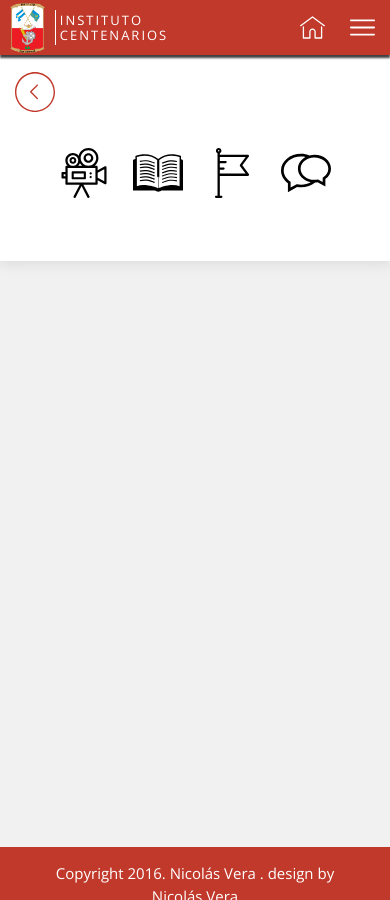
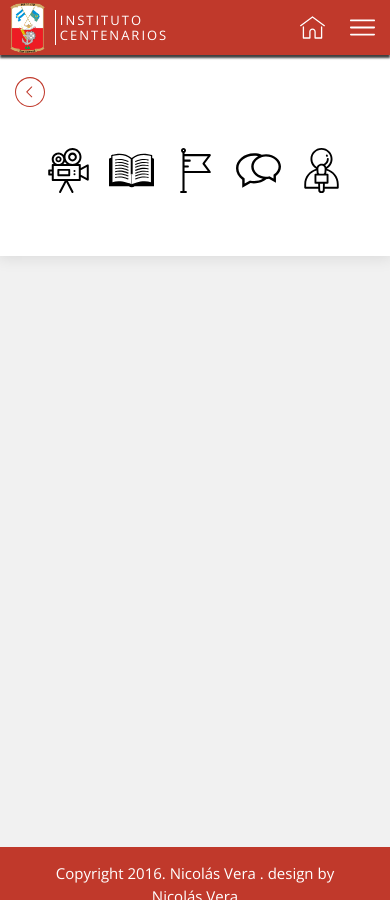
Before and after one commit to nicoverali/Instituto-Centenarios, a Jekyll site: the page built from pages/videos.html, in a window 390 px wide and 900 px high. Built offline with Jekyll 4.4.1, drawn with Linux system fonts in a browser that asks for light colours; nearby versions of some CDN libraries.

Commit message:
Added "Videos del noticiero" category

```diff
--- /dev/null
+++ b/_includes/_svg/_reportersvg.html
@@ -0,0 +1,31 @@
+<?xml version="1.0" encoding="iso-8859-1"?>
+<!-- Generator: Adobe Illustrator 19.0.0, SVG Export Plug-In . SVG Version: 6.00 Build 0)  -->
+<svg version="1.1" id="Layer_1" xmlns="http://www.w3.org/2000/svg" xmlns:xlink="http://www.w3.org/1999/xlink" x="0px" y="0px"
+	 viewBox="0 0 512.001 512.001" style="enable-background:new 0 0 512.001 512.001;" xml:space="preserve">
+<g>
+	<g>
+		<g>
+			<path d="M309.642,95.373c1.957,3.476,5.571,5.43,9.294,5.43c1.771,0,3.566-0.442,5.218-1.372
+				c5.128-2.887,6.945-9.385,4.057-14.512c-1.008-1.791-2.09-3.557-3.216-5.246c-3.262-4.899-9.877-6.223-14.774-2.964
+				c-4.898,3.261-6.225,9.876-2.964,14.774C308.089,92.731,308.893,94.041,309.642,95.373z"/>
+			<path d="M315.941,235.563c38.98-21.299,65.487-62.673,65.487-110.135C381.428,56.267,325.162,0,256,0
+				S130.573,56.267,130.573,125.428c0,47.462,26.508,88.836,65.487,110.136c-78.244,20.614-136.118,91.962-136.118,176.59v39.939
+				c0,5.883,4.771,10.655,10.655,10.655h148.75l0.517,22.693c0.374,14.894,16.246,26.561,36.136,26.561
+				c19.89,0,35.762-11.667,36.136-26.584l0.517-22.669h148.751c5.883,0,10.655-4.771,10.655-10.655v-39.941
+				C452.059,327.525,394.185,256.176,315.941,235.563z M151.882,125.428c0-57.411,46.708-104.119,104.118-104.119
+				s104.119,46.708,104.119,104.119c0,37.896-20.356,71.12-50.703,89.333c-2.604-6.619-6.418-12.764-11.327-18.052
+				c24.352-14.434,40.722-40.977,40.722-71.28c0-5.883-4.771-10.655-10.655-10.655c-5.883,0-10.655,4.771-10.655,10.655
+				c0,26.123-16.378,48.478-39.4,57.377c-6.948-2.899-14.459-4.458-22.102-4.458c-15.792,0-31.053,6.602-41.866,18.112
+				c-5.018,5.342-8.905,11.581-11.549,18.301C172.238,196.548,151.882,163.325,151.882,125.428z M222.71,282.393l-2.772-44.349
+				c-0.629-10.06,2.826-19.647,9.729-26.995c6.902-7.347,16.255-11.393,26.335-11.393c10.08,0,19.433,4.047,26.335,11.392
+				c6.903,7.347,10.357,16.935,9.729,26.996l-2.772,44.349c-0.343,5.491-4.921,9.793-10.422,9.793h-45.738v0
+				C227.631,292.186,223.053,287.885,222.71,282.393z M81.252,441.438v-0.001v-29.284c0-74.126,50.264-136.729,118.496-155.526
+				l1.693,27.097c0.184,2.952,0.779,5.789,1.713,8.463H187.07c-5.883,0-10.655,4.771-10.655,10.655v92.494
+				c0,5.883,4.771,10.655,10.655,10.655h30.983l0.808,35.449H81.252z M270.833,484.906c-0.028,1.144-4.868,5.784-14.833,5.784
+				c-9.965,0-14.806-4.639-14.833-5.76l-1.799-78.942h33.264L270.833,484.906z M197.726,384.68v-71.185h35.405h45.738h35.405v71.185
+				H197.726z M293.139,441.437l0.808-35.449h30.984c5.883,0,10.655-4.771,10.655-10.655v-92.494c0-5.883-4.771-10.655-10.655-10.655
+				h-16.084c0.934-2.674,1.529-5.511,1.713-8.463l1.693-27.097c68.233,18.799,118.496,81.401,118.496,155.526v29.285H293.139z"/>
+		</g>
+	</g>
+</g>
+</svg>
--- a/_sass/Videos/_videos.sass
+++ b/_sass/Videos/_videos.sass
@@ -195,7 +195,7 @@
 @media screen and (max-width: 991px)
   .categories-row
     .category-icon-container
-      margin: 0px 40px
+      margin: 0px 30px
 
 @media screen and (max-width: 767px)
   .back-row
@@ -218,16 +218,21 @@
       hr
         width: 50%
 
-@media screen and (max-width: 540px)
+@media screen and (max-width: 647px)
+  .categories-row
+    .category-icon-container
+      margin: 0px 20px
+
+@media screen and (max-width: 547px)
   .wrapper
     height: 100%
     border-bottom-left-radius: 0px
     border-bottom-right-radius: 0px
   .categories-row
     svg
-      width: 50px
+      width: 45px
     .category-icon-container
-      margin: 0px 10px
+      margin: 0px 7px
     .category-icon-container:after
       border-left: 25px solid transparent
       border-right: 25px solid transparent
@@ -247,3 +252,17 @@
         iframe
           width: 320px
           height: 150px
+@media screen and (max-width: 360px)
+.back-row
+  svg
+    width: 30px
+  .categories-row
+    svg
+      width: 40px
+    .category-icon-container
+      margin: 0px 7px
+    .category-icon-container:after
+      border-left: 22px solid transparent
+      border-right: 22px solid transparent
+      border-bottom: 15px solid $light-grey
+      margin: 20px 0px 0px -25px
--- a/js/videos.js
+++ b/js/videos.js
@@ -109,6 +109,10 @@
     case "cort":
       containers[3].className = "category-container show";
       iconContainers[3].className = "category-icon-container show";
+      break;
+    case "vnot":
+      containers[4].className = "category-container show";
+      iconContainers[4].className = "category-icon-container show";
       break;
     default:
 
--- a/pages/videos-menu.html
+++ b/pages/videos-menu.html
@@ -46,6 +46,12 @@
             <p>Lorem ipsum dolor sit amet, consectetur adipisicing elit. Explicabo officiis consectetur vero fugit temporibus facere quam quo impedit cumque. Voluptates sed similique, impedit, repudiandae aliquid eaque reprehenderit praesentium porro culpa. Lorem ipsum dolor sit amet, consectetur adipisicing elit. Dolores velit ipsum earum! Incidunt quibusdam, sed et harum a accusantium inventore cumque hic reiciendis possimus veritatis quasi earum, dicta iusto maiores.</p>
             <a href="{{site.baseurl}}/videos/?v=cexp" class="button">Ver todos</a>
           </div>
+          <div class="col-lg-10 col-lg-offset-1 col-md-10 col-md-offset-1 col-sm-10 col-sm-offset-1 col-xs-10 col-xs-offset-1 box-shadow-container category-div">
+            <h2>Videos del noticiero</h2>
+            {% include _svg/_reportersvg.html %}
+            <p>Lorem ipsum dolor sit amet, consectetur adipisicing elit. Explicabo officiis consectetur vero fugit temporibus facere quam quo impedit cumque. Voluptates sed similique, impedit, repudiandae aliquid eaque reprehenderit praesentium porro culpa. Lorem ipsum dolor sit amet, consectetur adipisicing elit. Dolores velit ipsum earum! Incidunt quibusdam, sed et harum a accusantium inventore cumque hic reiciendis possimus veritatis quasi earum, dicta iusto maiores.</p>
+            <a href="{{site.baseurl}}/videos/?v=vnot" class="button">Ver todos</a>
+          </div>
         </div>
       </div>
 
--- a/pages/videos.html
+++ b/pages/videos.html
@@ -43,6 +43,11 @@
         <div class="category-icon-container">
           <div class="svg-container">
             {% include _svg/_talksvg.html %}
+          </div>
+        </div>
+        <div class="category-icon-container">
+          <div class="svg-container">
+            {% include _svg/_reportersvg.html %}
           </div>
         </div>
       </div>
```
Also changed, not shown: assets/img/videos-page/reporter.svg (added).
